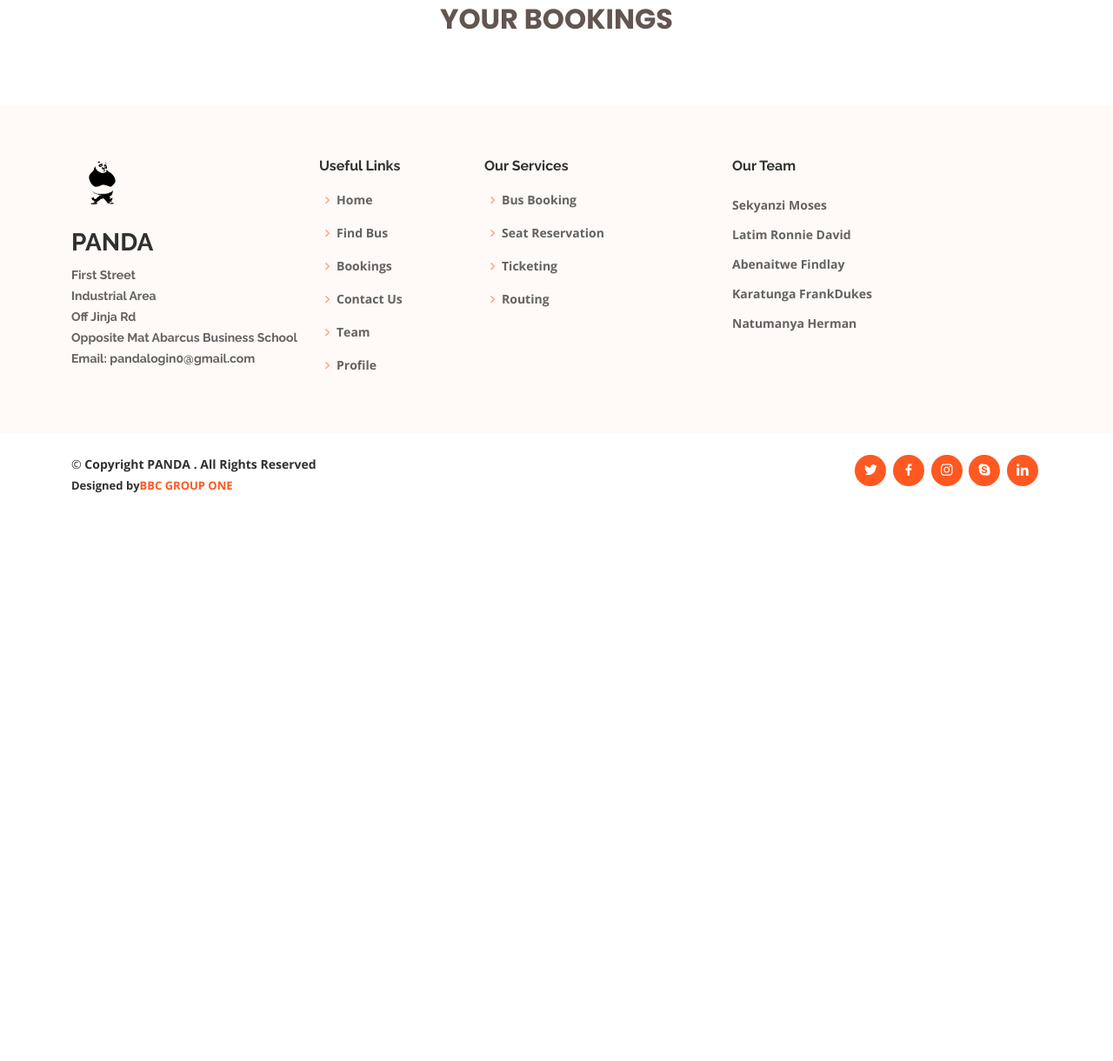
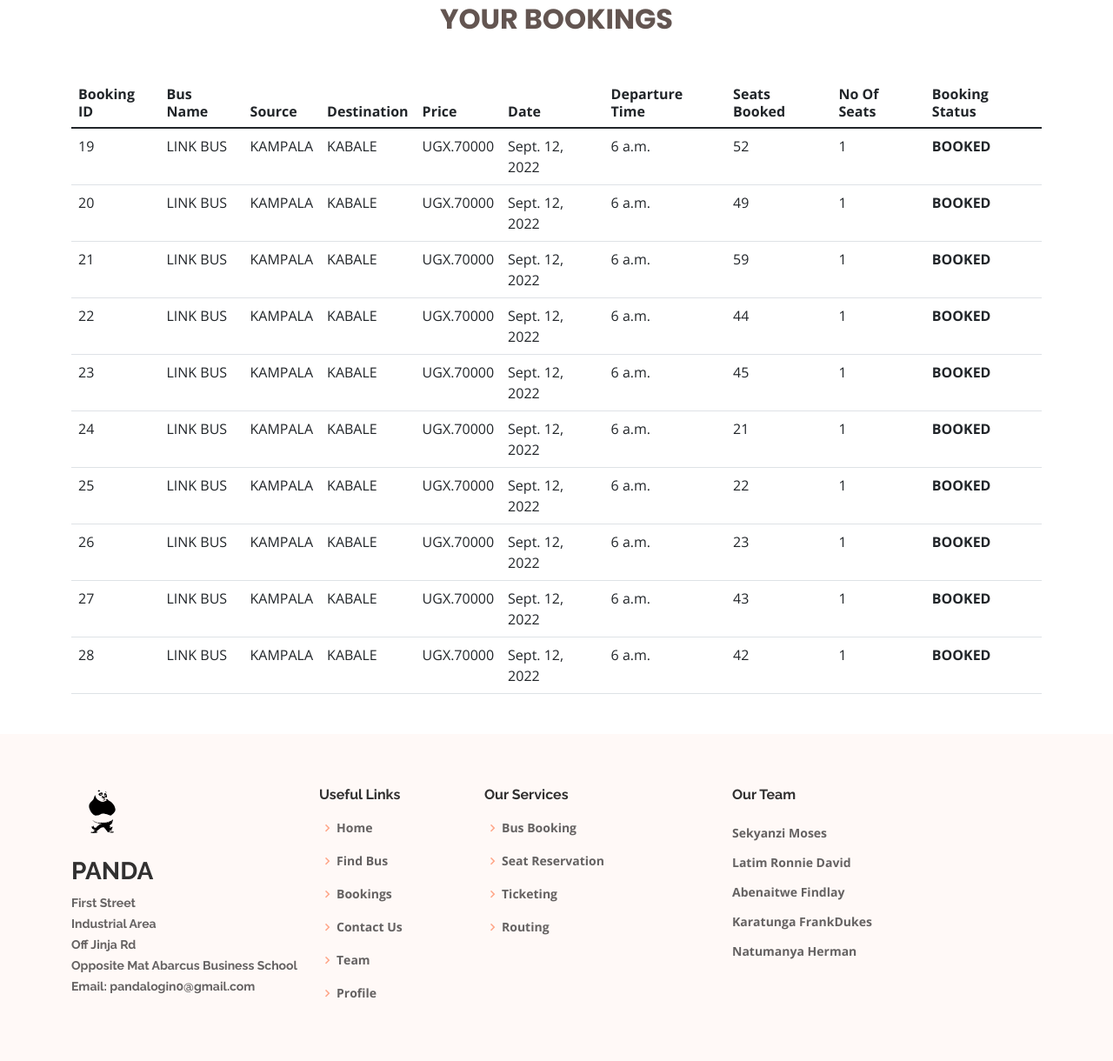
Before and after one commit to latrondav/panda, a Django app: page /bookings/ in a window 1280 px wide. Shown: the part 67-1287 px from the top of the page at 87% size. Before the commit the page ends 634 px from the top, so only its background shows below. Run offline with Django 3.2, Linux system fonts and the light colour scheme; a user stored in the database is signed in; data comes from the database, SQL or seed files in the repository; both versions use the stored data as it was after the commit; parts of the project's set-up code (start-up, migrations or seed data) failed here and were passed over; some libraries are stand-ins or nearby versions.

Commit message:
bookings table update

```diff
--- a/spongebob/models.py
+++ b/spongebob/models.py
@@ -58,7 +58,7 @@ class BusBooking(models.Model):
     destination=models.CharField(max_length=30)
     date=models.DateField()
     price=models.IntegerField()
-    phone_no=models.IntegerField(default=+254000000)
+    phone_no=models.IntegerField(default=+256000000)
     time=models.TimeField()
     no_of_seats=models.IntegerField(default=0)
     bus_name=models.CharField(max_length=20)
--- a/spongebob/templates/booking_details.html
+++ b/spongebob/templates/booking_details.html
@@ -47,7 +47,7 @@
         </div>
         <div class="col-6" data-aos="fade-up">
           <ul class="list-group list-group-flush">
-            <li class="list-group-item"><b>Pickup Station: </b>{{booking_details.pick_up_station}}</li>
+            <li class="list-group-item"><b>Pickup Station: </b>{{booking_details.bus_station}}</li>
             <li class="list-group-item"><b>Bus: </b>{{booking_details.bus_name}}</li>
             <li class="list-group-item"><b>No of seats: </b>{{booking_details.no_of_seats}}</li>
             <li class="list-group-item"><b>Seats: </b>{{booking_details.seat_numbers}}</li>
--- a/spongebob/templates/bookings.html
+++ b/spongebob/templates/bookings.html
@@ -13,9 +13,57 @@
       <!-- ======= Why Us Section ======= -->
       <section id="why-us" class="why-us">
         <div class="container">
+
           <div class="section-title" data-aos="fade-up">
             <h2><strong>YOUR BOOKINGS</strong></h2>
           </div>
+
+          <div class="bookings">
+            {% if error %}
+              <div class="alert alert-danger text-center h4">
+              <strong>SORRY!</strong>{{ error }}
+              </div>
+              <div class="container-fluid text center">
+              <a class="btn btn-info" href="">Find Bus</a>
+              </div>
+            {% else %}
+              <div class="bookings-table">
+                <table class="table">
+                  <thead class="thead-dark">
+                    <tr class="h6">
+                      <th scope="col">Booking ID</th>
+                      <th scope="col">Bus Name</th>
+                      <th scope="col">Source</th>
+                      <th scope="col">Destination</th>
+                      <th scope="col">Price</th>
+                      <th scope="col">Date</th>
+                      <th scope="col">Departure Time</th>
+                      <th scope="col">Seats Booked</th>
+                      <th scope="col">No Of Seats</th>
+                      <th scope="col">Booking Status</th>
+                    </tr>
+                  </thead>
+                  <tbody>
+                    {% for booking in bookings %}
+                      <tr>
+                        <td>{{ booking.id}}</td>
+                        <td>{{ booking.bus_name}}</td>
+                        <td>{{ booking.source}}</td>
+                        <td>{{ booking.destination}}</td>
+                        <td>UGX.{{ booking.price}}</td>
+                        <td>{{ booking.date}}</td>
+                        <td>{{ booking.time}}</td>
+                        <td>{{ booking.seat_numbers}}</td>
+                        <td>{{ booking.no_of_seats}}</td>
+                        <td><strong>BOOKED</strong></td>
+                      </tr>
+                    {% endfor %}
+                  </tbody>
+                </table
+              </div
+            {% endif %}
+          </div>
+
         </div>
       </section>
       <!-- End Why Us Section -->
--- a/spongebob/views.py
+++ b/spongebob/views.py
@@ -300,4 +300,12 @@ def booking_details_page(request, *args, **kwargs):
     #return render(request,'booking_details.html')
 
 def bookings_page(request):
-    return render(request, 'bookings.html')
+    userId = request.user.id
+    bookings = BusBooking.objects.filter(user_id=userId)
+    if bookings:
+        context={
+            'bookings':bookings
+        }
+        return render(request, 'bookings.html', context)
+    else:
+        return render(request, 'bookings.html')
```
Also changed, not shown: pandadb.sqlite3.
